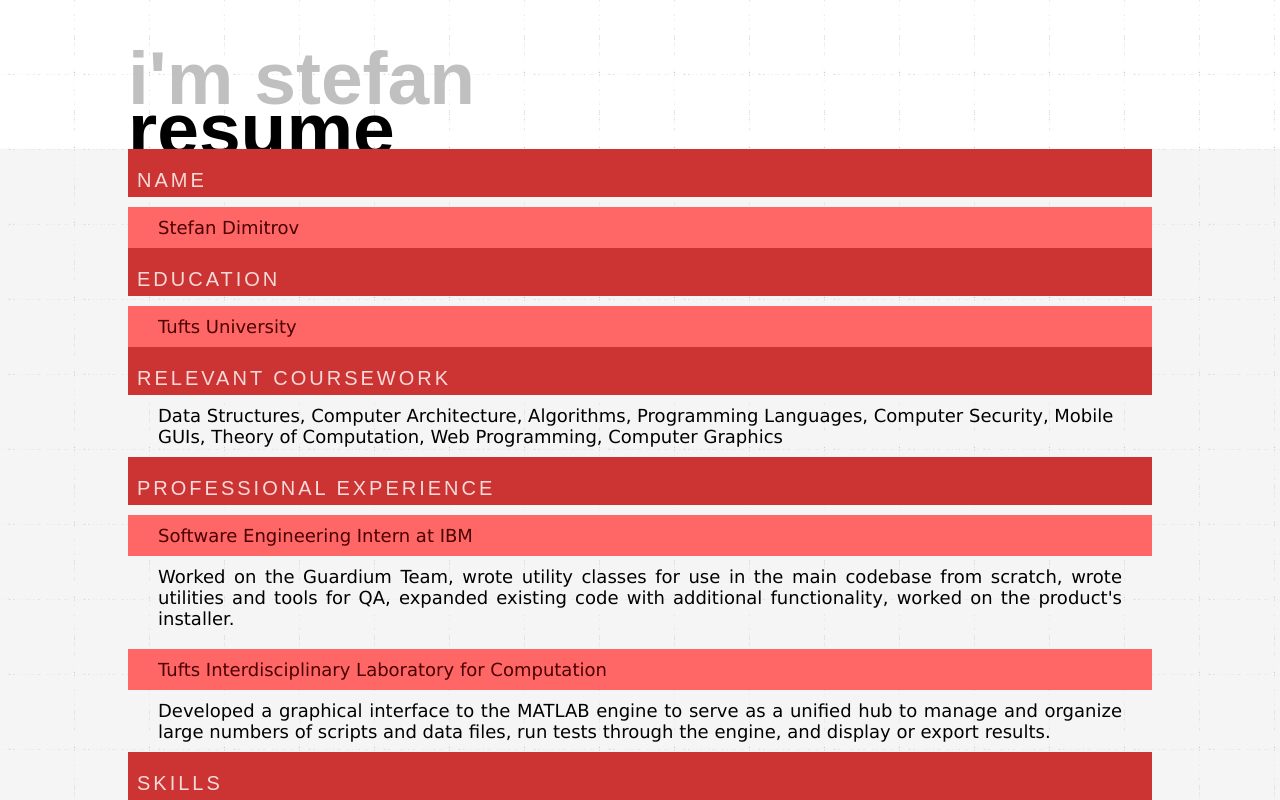
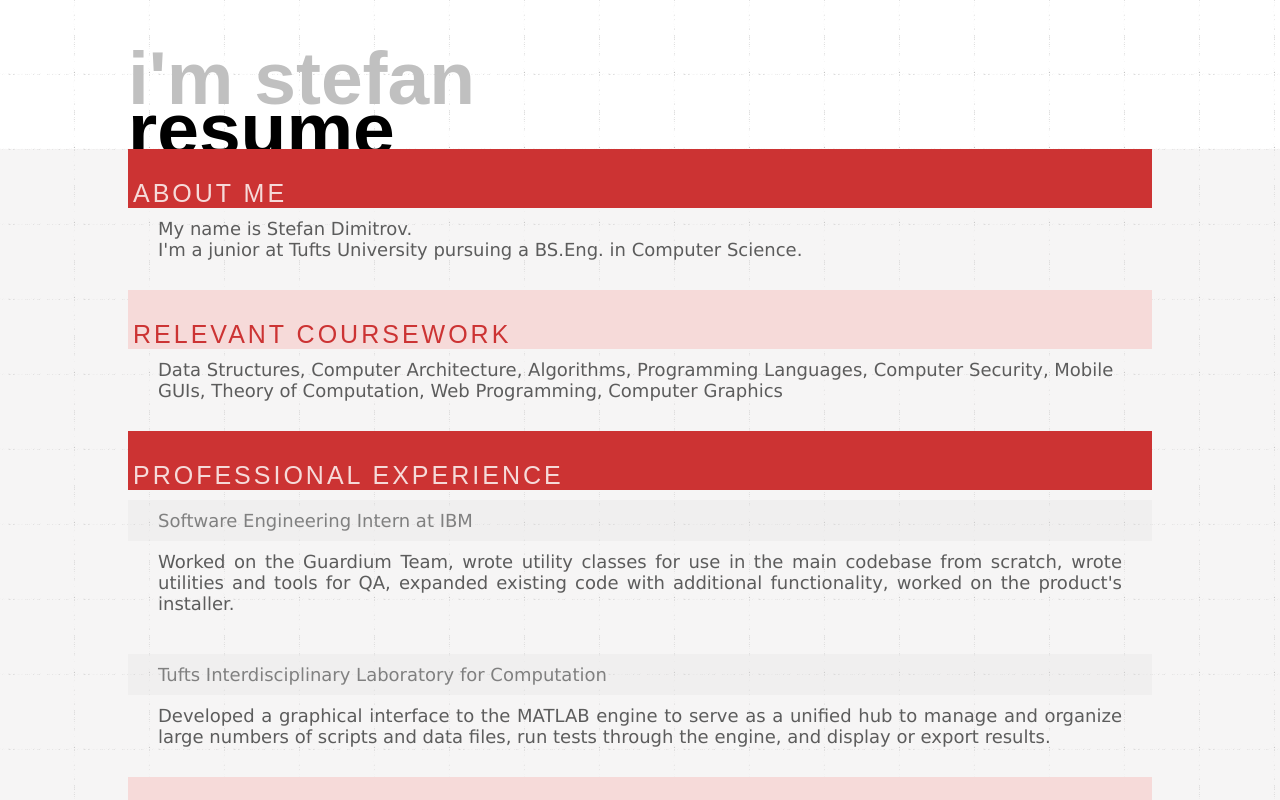
Before and after one commit to sdimit/sdimit.github.io, a plain HTML site: page resume.html in a window 1280 px wide. Drawn offline with Linux system fonts and the light colour scheme.

Commit message:
added a photo and finished resume

```diff
--- a/resume.html
+++ b/resume.html
@@ -4,27 +4,33 @@
     <link type="text/css" rel="stylesheet" href="./stylesheet.css"/>
 </head>
 <body>
-    <h2> i'm stefan</h2>
-    <h1> resume </h1>
+    <h2> I'm Stefan</h2>
+    <h1> Resume </h1>
     <div id="outer">
         <div id="container">
-            <ul>
-                <li><h3>Name</h3></li>
-                    <li><p>Stefan Dimitrov</p></li>
-                <li><h3>Education</h3></li>
-                    <li><p> Tufts University </p></li>
-            </ul>
-            <h3>Relevant Coursework</h3>
+            <h3>About me</h3>
+                <p>My name is Stefan Dimitrov. <br> I'm a junior at Tufts University pursuing a BS.Eng. in Computer Science.</p>
+            <h3 class="alt">Relevant Coursework</h3>
                 <p>Data Structures, Computer Architecture, Algorithms, Programming Languages, Computer Security, Mobile GUIs, Theory of Computation, Web Programming, Computer Graphics</p>
             <h3>Professional Experience</h3>
                 <ul>
-                    <li><p>Software Engineering Intern at IBM</p></li>
+                    <li>Software Engineering Intern at IBM</li>
                         <p> Worked on the Guardium Team, wrote utility classes for use in the main codebase from scratch, wrote utilities and tools for QA, expanded existing code with additional functionality, worked on the product's installer.</p>
-                    <li><p>Tufts Interdisciplinary Laboratory for Computation</p></li>
+                    <li>Tufts Interdisciplinary Laboratory for Computation</li>
                         <p>Developed a graphical interface to the MATLAB engine to serve as a unified hub to manage and organize large numbers of scripts and data files, run tests through the engine, and display or export results.</p>
                 </ul>
-            <h3>Skills</h3>
+            <h3 class="alt">Skills</h3>
+                <p>C, C++, C#, Assembly, Scheme, Objective-C HTML, Python, Apple Script, Bash, LATEX, PowerShell, VBS, MATLAB</p>
             <h3>Activities</h3>
+            <ul>
+                <li>Compass Fellowship</li>
+                <p> A selective freshman-only program aimed at providing aspiring social entrepreneurs with the know-how to start their first social venture. Learned about financial operations, pitching an idea and performing market evaluation.</p>
+
+            <li>Tufts Financial Group</li>
+            <p>Received guidance and insight into evaluating companies, noticing market trends and reading financial data.</p>
+            <li>Rotaract Club</li>
+            <p>Gained experience with organizing and administering events, through planning, time management, collaboration and goal setting.</p>
+
             <!--<div id="bio-icon"><a href="./bio.html">BIO</a></div>
             <div id="resume-icon"><a href="./resume.html">RESUME</a></div>    -->
         </div>
--- a/stylesheet.css
+++ b/stylesheet.css
@@ -12,6 +12,7 @@ h1 {
     font: bold 75px sans-serif;
         /*line-height: 55px;*/
     position: relative;
+    text-transform: lowercase;
 }
 
 h2 {
@@ -22,6 +23,7 @@ h2 {
     position: relative;
     /*white-space: nowrap;*/
     /*line-height: 55px;*/
+    text-transform: lowercase;
 }
 
 h1, h2, #container {
@@ -39,24 +41,25 @@ h1, h2, #container {
 }
 
 h3 {
-    background-color: #00ab6f;
-    position: relative;
-    /*top: 10px;*/
-    /*margin-bottom: 15px;*/
-    /*margin-top: 10px;*/
-padding: 20px 5px 5px 9px;
+    position: relative;x;
     background-color: #CC3333;
-    font: 20px sans-serif;
+    padding: 30px 5px 0px 5px;
+    font: 25px sans-serif;
     color: #f6dad9;
-    /*text-align: right;*/
     letter-spacing: 3px;
     text-transform: uppercase;
 }
 
+h3.alt {
+    background-color: #f6dad9;
+    color: #CC3333;
+}
+
 p {
     text-align: left;
-    padding: 10px 30px;
+    padding: 10px 30px 30px;
     font: 18px "Lucida Grande", Lucida, Verdana, sans-serif;
+    color: #5c5c5c;
 }
 
 ul p {
@@ -67,33 +70,43 @@ ul {
     list-style-type: none;
 }
 
+em {
+    background-color: black;
+    color: white;
+}
+
 ul il {
     display: inline;
 }
 
-li p {
+li {
+    padding: 10px 30px;
+    font: 18px "Lucida Grande", Lucida, Verdana, sans-serif;
     margin-top: 10px;
-    color: #4b0101;
-    background-color: #FF6666;
+    color: gray;
+    background-color: rgba(216, 216, 216, 0.2);
 }
 
 #container {
     /*height: 300px;*/
     /*background-color: silver;*/
+    /*height: auto;*/
     position: relative;
+    padding-bottom: 50px;
+    margin-bottom: 50px;
 }
 
 #container img {
-    position: absolute;
+    /*position: absolute;*/
     width: 100%;
-    height: 100%;
+        /*height: 100%;    */
 }
 
 #bio-icon {
     padding: 5px;
     background-color: #00ab6f;
     position: absolute;
-    bottom: 60px;
+    top: 60px;
 }
 
 #bio-icon a{
@@ -108,7 +121,7 @@ li p {
     padding: 5px;
     background-color: #ccf600;
     position: absolute;
-    bottom: 25px;
+    top: 25px;
 }
 
 #container div:hover {
```
Also changed, not shown: index.html (+1 -1 lines), vienna.jpg (added).
